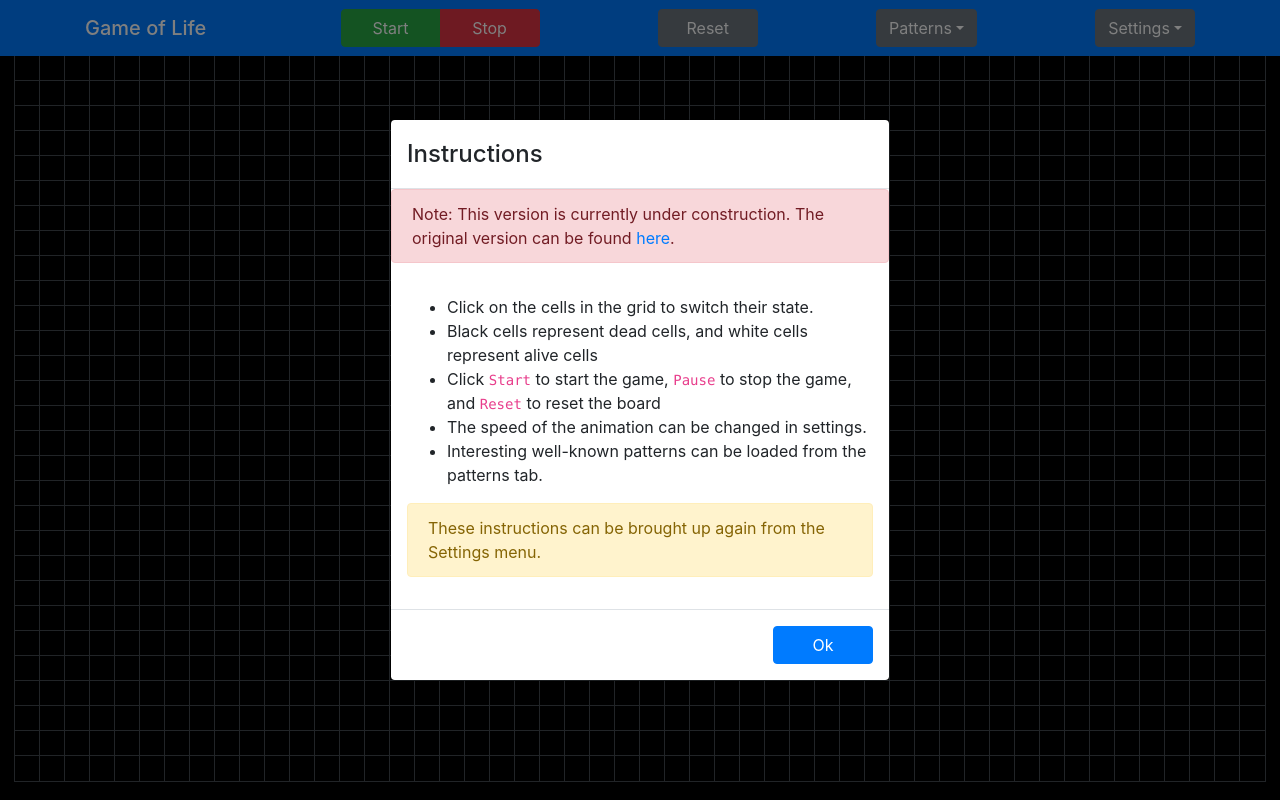
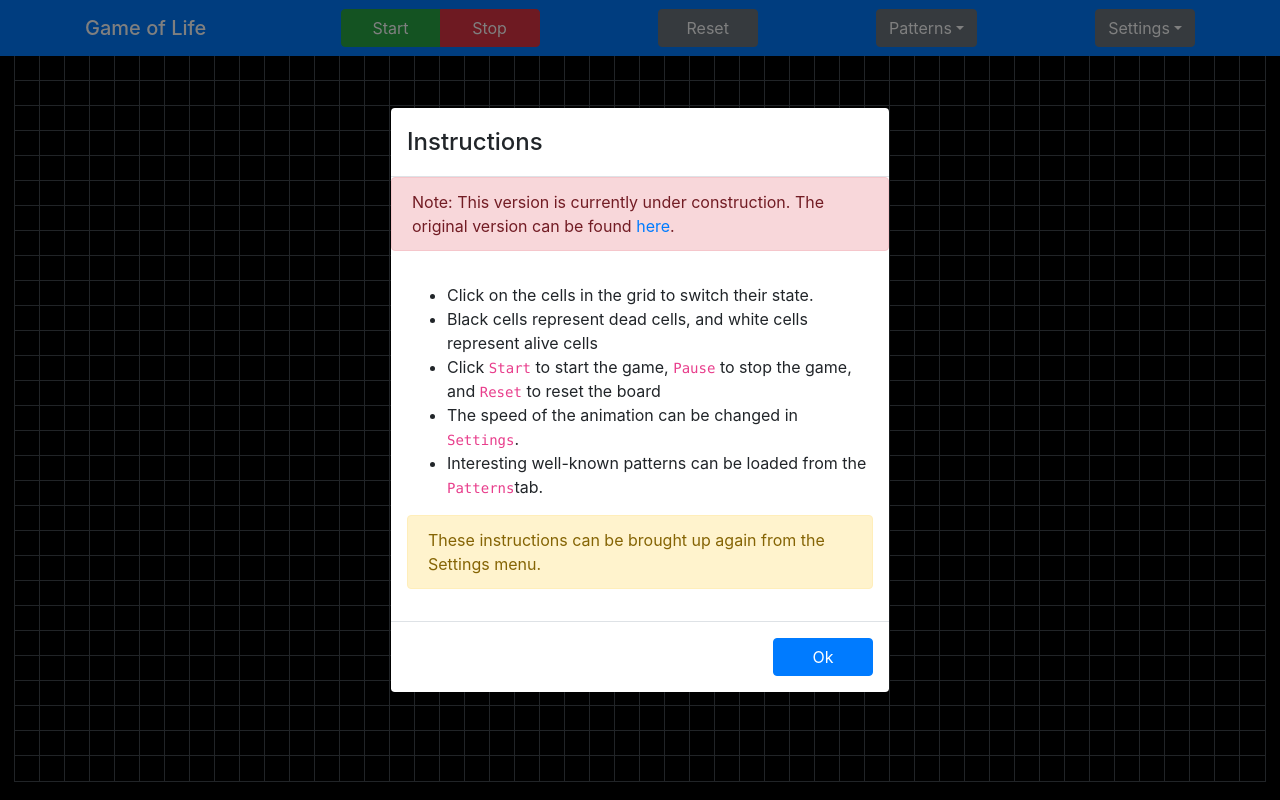
Before and after one commit to robertpsoane/game-of-life, a React (Create React App) app: page / in a window 1280 px wide. Built offline with nearby package versions, Linux system fonts and the light colour scheme.

Commit message:
Added code to tab names

```diff
--- a/src/components/controls/instructions.jsx
+++ b/src/components/controls/instructions.jsx
@@ -28,9 +28,13 @@ class instructions extends Component {
               Click <code>Start</code> to start the game, <code>Pause</code> to
               stop the game, and <code>Reset</code> to reset the board{" "}
             </li>
-            <li>The speed of the animation can be changed in settings.</li>
             <li>
-              Interesting well-known patterns can be loaded from the patterns
+              The speed of the animation can be changed in <code>Settings</code>
+              .
+            </li>
+            <li>
+              Interesting well-known patterns can be loaded from the{" "}
+              <code>Patterns</code>
               tab.
             </li>
           </ul>
```
